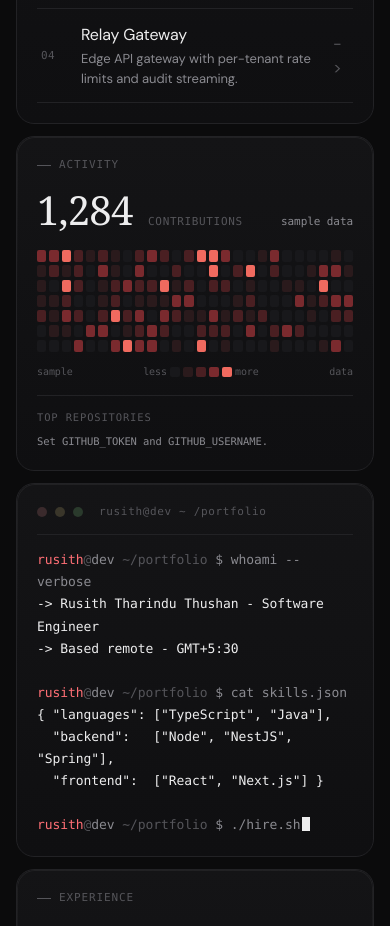
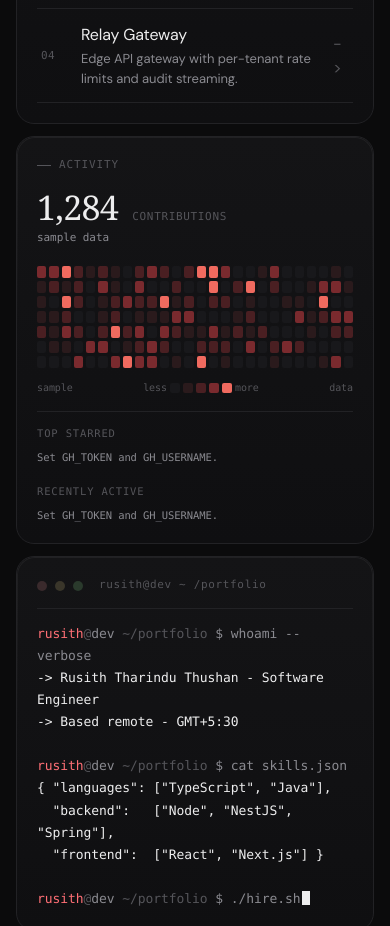
Before and after one commit to RusithTharindu/bento-portfolio, a Next.js app: page / in a window 390 px wide. Shown: the part 2640-3566 px from the top of the page. Built offline with nearby package versions, Linux system fonts and the light colour scheme; a web font is replaced by a local one.

Commit message:
feat: enhance GitHub activity integration with top starred and recently active repositories

```diff
--- a/app/globals.css
+++ b/app/globals.css
@@ -721,9 +721,16 @@ a {
 .gh-repos {
   border-top: 1px solid var(--border);
   display: grid;
-  gap: 8px;
+  gap: 18px;
+  grid-template-columns: repeat(2, minmax(0, 1fr));
   margin-top: 16px;
   padding-top: 14px;
+}
+
+.gh-repo-group {
+  display: grid;
+  gap: 8px;
+  min-width: 0;
 }
 
 .gh-repos-title {
@@ -1449,34 +1456,35 @@ a {
 
   .c-github {
     grid-area: auto;
-    grid-column: 1 / span 4;
-    grid-row: 9 / span 4;
+    grid-column: 1 / span 12;
+    grid-row: 12 / span 4;
+    min-height: 420px;
   }
 
   .c-terminal {
     grid-area: auto;
     grid-column: 5 / span 8;
-    grid-row: 12 / span 3;
+    grid-row: 16 / span 3;
     min-height: 320px;
   }
 
   .c-timeline {
     grid-area: auto;
     grid-column: 1 / span 4;
-    grid-row: 13 / span 5;
+    grid-row: 16 / span 5;
   }
 
   .c-education {
     grid-area: auto;
     grid-column: 5 / span 8;
-    grid-row: 15 / span 5;
+    grid-row: 19 / span 5;
     min-height: 520px;
   }
 
   .c-contact {
     grid-area: auto;
     grid-column: 1 / span 12;
-    grid-row: 20 / span 2;
+    grid-row: 24 / span 2;
   }
 
   .c-education .education-list {
@@ -1507,10 +1515,13 @@ a {
       "projects projects projects projects projects projects projects projects projects projects projects projects"
       "projects projects projects projects projects projects projects projects projects projects projects projects"
       "projects projects projects projects projects projects projects projects projects projects projects projects"
-      "activity activity activity activity activity activity terminal terminal terminal terminal terminal terminal"
-      "activity activity activity activity activity activity terminal terminal terminal terminal terminal terminal"
-      "activity activity activity activity activity activity terminal terminal terminal terminal terminal terminal"
-      "timeline timeline timeline timeline timeline terminal terminal terminal terminal terminal terminal terminal"
+      "activity activity activity activity activity activity activity activity activity activity activity activity"
+      "activity activity activity activity activity activity activity activity activity activity activity activity"
+      "activity activity activity activity activity activity activity activity activity activity activity activity"
+      "activity activity activity activity activity activity activity activity activity activity activity activity"
+      "terminal terminal terminal terminal terminal terminal terminal terminal terminal terminal terminal terminal"
+      "terminal terminal terminal terminal terminal terminal terminal terminal terminal terminal terminal terminal"
+      "terminal terminal terminal terminal terminal terminal terminal terminal terminal terminal terminal terminal"
       "timeline timeline timeline timeline timeline education education education education education education education"
       "timeline timeline timeline timeline timeline education education education education education education education"
       "timeline timeline timeline timeline timeline education education education education education education education"
@@ -1521,6 +1532,10 @@ a {
   }
 
   .education-list {
+    grid-template-columns: 1fr;
+  }
+
+  .gh-repos {
     grid-template-columns: 1fr;
   }
 
@@ -1634,6 +1649,38 @@ a {
     grid-auto-rows: 12px;
   }
 
+  .gh-head {
+    align-items: flex-start;
+    flex-direction: column;
+    gap: 6px;
+  }
+
+  .gh-count {
+    font-size: 34px;
+  }
+
+  .gh-repos {
+    grid-template-columns: 1fr;
+  }
+
+  .gh-repo {
+    align-items: start;
+    grid-template-columns: 8px minmax(0, 1fr);
+  }
+
+  .gh-repo-meta {
+    grid-column: 2;
+    margin-top: -4px;
+  }
+
+  .gh-repo-name {
+    overflow-wrap: anywhere;
+  }
+
+  .gh-repo-desc {
+    white-space: normal;
+  }
+
   .contact {
     align-items: flex-start;
     flex-direction: column;
--- a/src/components/molecules/ActivityCard.tsx
+++ b/src/components/molecules/ActivityCard.tsx
@@ -1,13 +1,50 @@
 import { ActivityGrid } from "@/src/components/atoms/ActivityGrid";
 import { MotionCard } from "@/src/components/atoms/MotionCard";
 import { SectionLabel } from "@/src/components/atoms/SectionLabel";
-import type { GitHubActivity } from "@/src/lib/github";
+import type { GitHubActivity, GitHubRepository } from "@/src/lib/github";
 
 const scaleColors = ["#18181b", "#2a1a1c", "#4a1f22", "#7a2a2e", "#f06a5f"];
 
 type ActivityCardProps = {
   activity: GitHubActivity;
 };
+
+type RepositoryListProps = {
+  title: string;
+  repositories: GitHubRepository[];
+  emptyLabel: string;
+};
+
+function RepositoryList({ title, repositories, emptyLabel }: RepositoryListProps) {
+  return (
+    <div className="gh-repo-group">
+      <div className="gh-repos-title">{title}</div>
+      {repositories.length ? (
+        repositories.map((repository) => (
+          <a href={repository.url} className="gh-repo" key={`${title}-${repository.name}`}>
+            <span
+              className="gh-repo-lang"
+              style={{
+                background: repository.primaryLanguage?.color ?? "var(--text-3)",
+              }}
+            />
+            <span className="gh-repo-main">
+              <span className="gh-repo-name">{repository.name}</span>
+              <span className="gh-repo-desc">
+                {repository.description ?? "No description provided."}
+              </span>
+            </span>
+            <span className="gh-repo-meta">
+              stars {repository.stargazerCount} · forks {repository.forkCount}
+            </span>
+          </a>
+        ))
+      ) : (
+        <div className="gh-repo-empty">{emptyLabel}</div>
+      )}
+    </div>
+  );
+}
 
 export function ActivityCard({ activity }: ActivityCardProps) {
   return (
@@ -35,28 +72,16 @@ export function ActivityCard({ activity }: ActivityCardProps) {
           <span>{activity.toLabel}</span>
         </div>
         <div className="gh-repos">
-          <div className="gh-repos-title">Top repositories</div>
-          {activity.repositories.length ? (
-            activity.repositories.map((repository) => (
-              <a href={repository.url} className="gh-repo" key={repository.name}>
-                <span
-                  className="gh-repo-lang"
-                  style={{
-                    background: repository.primaryLanguage?.color ?? "var(--text-3)",
-                  }}
-                />
-                <span className="gh-repo-main">
-                  <span className="gh-repo-name">{repository.name}</span>
-                  <span className="gh-repo-desc">
-                    {repository.description ?? "No description provided."}
-                  </span>
-                </span>
-                <span className="gh-repo-meta">★ {repository.stargazerCount}</span>
-              </a>
-            ))
-          ) : (
-            <div className="gh-repo-empty">Set GITHUB_TOKEN and GITHUB_USERNAME.</div>
-          )}
+          <RepositoryList
+            title="Top starred"
+            repositories={activity.topStarredRepositories}
+            emptyLabel="Set GH_TOKEN and GH_USERNAME."
+          />
+          <RepositoryList
+            title="Recently active"
+            repositories={activity.recentlyActiveRepositories}
+            emptyLabel="Set GH_TOKEN and GH_USERNAME."
+          />
         </div>
       </div>
     </MotionCard>
--- a/src/lib/github.ts
+++ b/src/lib/github.ts
@@ -25,7 +25,8 @@ export type GitHubActivity = {
   fromLabel: string;
   toLabel: string;
   cells: GitHubActivityCell[];
-  repositories: GitHubRepository[];
+  topStarredRepositories: GitHubRepository[];
+  recentlyActiveRepositories: GitHubRepository[];
   source: "github" | "fallback";
 };
 
@@ -48,7 +49,10 @@ type GitHubGraphQLResponse = {
           weeks: GitHubWeek[];
         };
       };
-      repositories: {
+      topStarredRepositories: {
+        nodes: GitHubRepository[];
+      };
+      recentlyActiveRepositories: {
         nodes: GitHubRepository[];
       };
     };
@@ -73,11 +77,30 @@ const githubQuery = `
           }
         }
       }
-      repositories(
+      topStarredRepositories: repositories(
         first: 4
         ownerAffiliations: OWNER
         isFork: false
         orderBy: { field: STARGAZERS, direction: DESC }
+      ) {
+        nodes {
+          name
+          description
+          url
+          stargazerCount
+          forkCount
+          primaryLanguage {
+            name
+            color
+          }
+          pushedAt
+        }
+      }
+      recentlyActiveRepositories: repositories(
+        first: 4
+        ownerAffiliations: OWNER
+        isFork: false
+        orderBy: { field: PUSHED_AT, direction: DESC }
       ) {
         nodes {
           name
@@ -163,7 +186,8 @@ function createFallbackActivity(): GitHubActivity {
     fromLabel: "sample",
     toLabel: "data",
     cells,
-    repositories: [],
+    topStarredRepositories: [],
+    recentlyActiveRepositories: [],
     source: "fallback",
   };
 }
@@ -216,7 +240,8 @@ export async function getGitHubActivity(): Promise<GitHubActivity> {
         ? formatMonthLabel(cells.at(-1)!.date)
         : "now",
       cells,
-      repositories: user.repositories.nodes,
+      topStarredRepositories: user.topStarredRepositories.nodes,
+      recentlyActiveRepositories: user.recentlyActiveRepositories.nodes,
       source: "github",
     };
   } catch {
```
